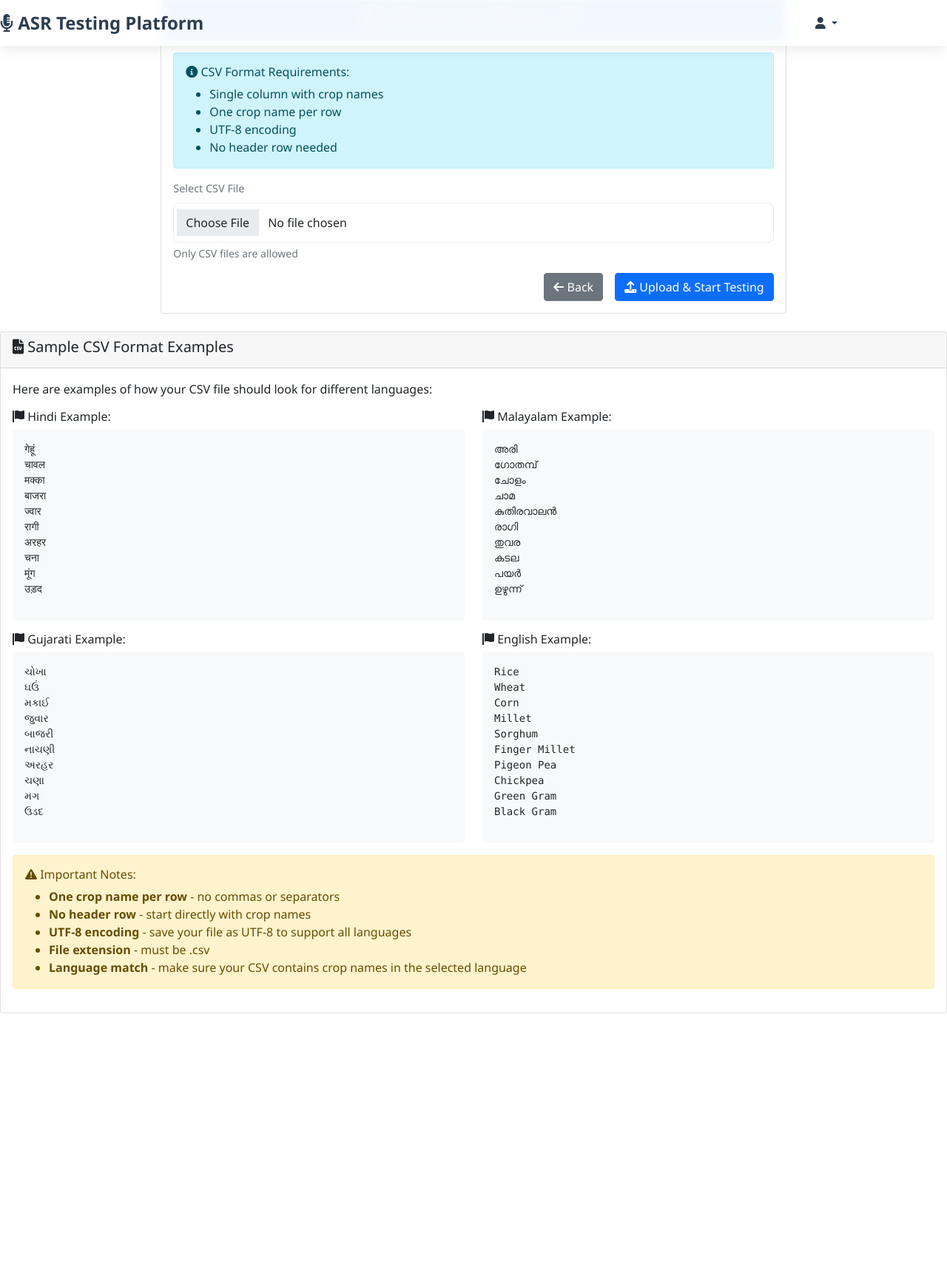
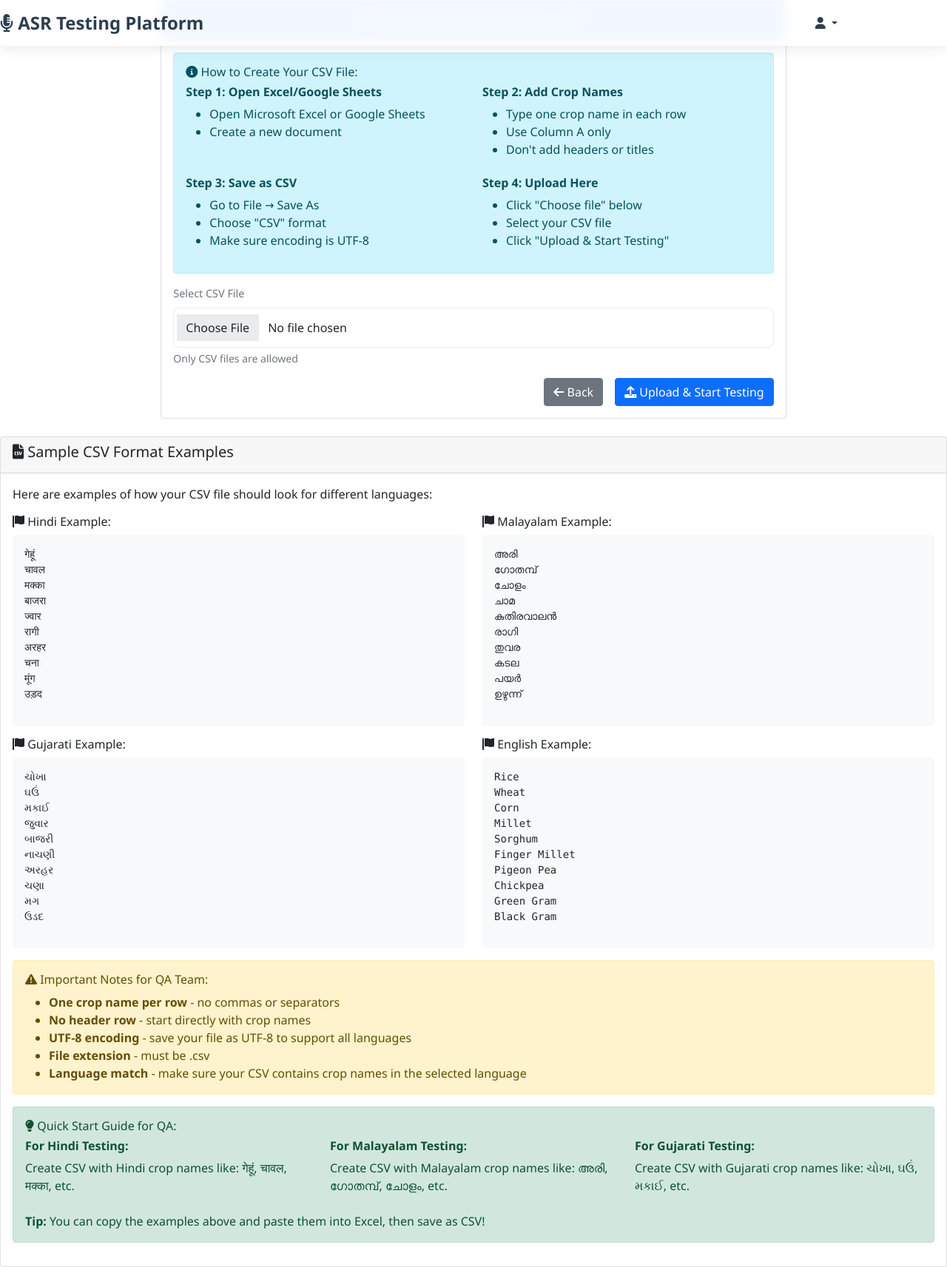
Before and after one commit to shivoham099/asr-testing-platform, a Flask app: page /upload_csv/1 in a window 1280 px wide. Shown: the whole page at 74% size. Before the commit the page ends 1370 px from the top, so only its background shows below. Run offline with Flask 3, Linux system fonts and the light colour scheme; the visitor is signed in with stand-in values (Sample User, id 1).

Commit message:
Add step-by-step CSV creation guide for QA team with practical instructions

```diff
--- a/templates/upload_csv.html
+++ b/templates/upload_csv.html
@@ -11,13 +11,42 @@
             </div>
             <div class="card-body">
                 <div class="alert alert-info">
-                    <h6><i class="fas fa-info-circle"></i> CSV Format Requirements:</h6>
-                    <ul class="mb-0">
-                        <li>Single column with crop names</li>
-                        <li>One crop name per row</li>
-                        <li>UTF-8 encoding</li>
-                        <li>No header row needed</li>
-                    </ul>
+                    <h6><i class="fas fa-info-circle"></i> How to Create Your CSV File:</h6>
+                    <div class="row">
+                        <div class="col-md-6">
+                            <h6><strong>Step 1: Open Excel/Google Sheets</strong></h6>
+                            <ul>
+                                <li>Open Microsoft Excel or Google Sheets</li>
+                                <li>Create a new document</li>
+                            </ul>
+                        </div>
+                        <div class="col-md-6">
+                            <h6><strong>Step 2: Add Crop Names</strong></h6>
+                            <ul>
+                                <li>Type one crop name in each row</li>
+                                <li>Use Column A only</li>
+                                <li>Don't add headers or titles</li>
+                            </ul>
+                        </div>
+                    </div>
+                    <div class="row mt-2">
+                        <div class="col-md-6">
+                            <h6><strong>Step 3: Save as CSV</strong></h6>
+                            <ul>
+                                <li>Go to File → Save As</li>
+                                <li>Choose "CSV" format</li>
+                                <li>Make sure encoding is UTF-8</li>
+                            </ul>
+                        </div>
+                        <div class="col-md-6">
+                            <h6><strong>Step 4: Upload Here</strong></h6>
+                            <ul>
+                                <li>Click "Choose file" below</li>
+                                <li>Select your CSV file</li>
+                                <li>Click "Upload & Start Testing"</li>
+                            </ul>
+                        </div>
+                    </div>
                 </div>
 
                 <form method="POST" action="{{ url_for('process_csv') }}" enctype="multipart/form-data">
@@ -124,7 +153,7 @@ Black Gram</code></pre>
                 </div>
 
                 <div class="alert alert-warning mt-3">
-                    <h6><i class="fas fa-exclamation-triangle"></i> Important Notes:</h6>
+                    <h6><i class="fas fa-exclamation-triangle"></i> Important Notes for QA Team:</h6>
                     <ul class="mb-0">
                         <li><strong>One crop name per row</strong> - no commas or separators</li>
                         <li><strong>No header row</strong> - start directly with crop names</li>
@@ -133,6 +162,25 @@ Black Gram</code></pre>
                         <li><strong>Language match</strong> - make sure your CSV contains crop names in the selected language</li>
                     </ul>
                 </div>
+
+                <div class="alert alert-success mt-3">
+                    <h6><i class="fas fa-lightbulb"></i> Quick Start Guide for QA:</h6>
+                    <div class="row">
+                        <div class="col-md-4">
+                            <h6><strong>For Hindi Testing:</strong></h6>
+                            <p>Create CSV with Hindi crop names like: गेहूं, चावल, मक्का, etc.</p>
+                        </div>
+                        <div class="col-md-4">
+                            <h6><strong>For Malayalam Testing:</strong></h6>
+                            <p>Create CSV with Malayalam crop names like: അരി, ഗോതമ്പ്, ചോളം, etc.</p>
+                        </div>
+                        <div class="col-md-4">
+                            <h6><strong>For Gujarati Testing:</strong></h6>
+                            <p>Create CSV with Gujarati crop names like: ચોખા, ઘઉં, મકાઈ, etc.</p>
+                        </div>
+                    </div>
+                    <p class="mt-2 mb-0"><strong>Tip:</strong> You can copy the examples above and paste them into Excel, then save as CSV!</p>
+                </div>
             </div>
         </div>
     </div>
```
